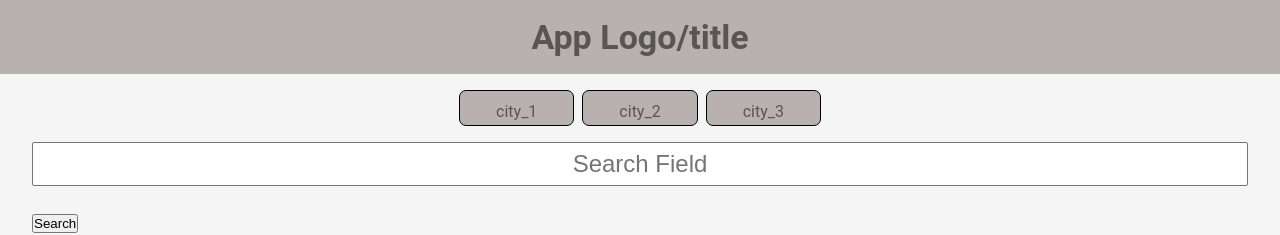
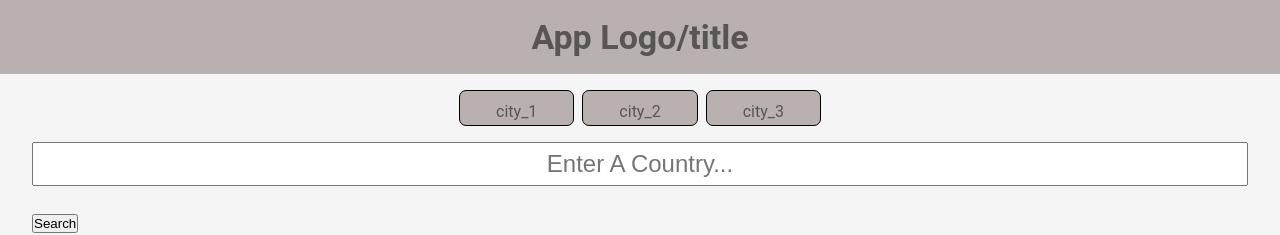
Before and after one commit to rodercode/weather-app, a Vue app: page / in a window 1280 px wide. Shown: the top 235 px of the page. Built offline with nearby package versions, Linux system fonts and the light colour scheme; no server answers.

Commit message:
change place holder for search field

```diff
--- a/src/App.vue
+++ b/src/App.vue
@@ -7,7 +7,7 @@
       <div class="box-city">city_3</div>
     </section>
 
-    <input class="search-field" placeholder="Search Field" type="text" />
+    <input class="search-field" placeholder="Enter A Country..." type="text" />
     <button class="btn-search">Search</button>
     <div class="container-weather-data">
       <section class="section-temp">
```
